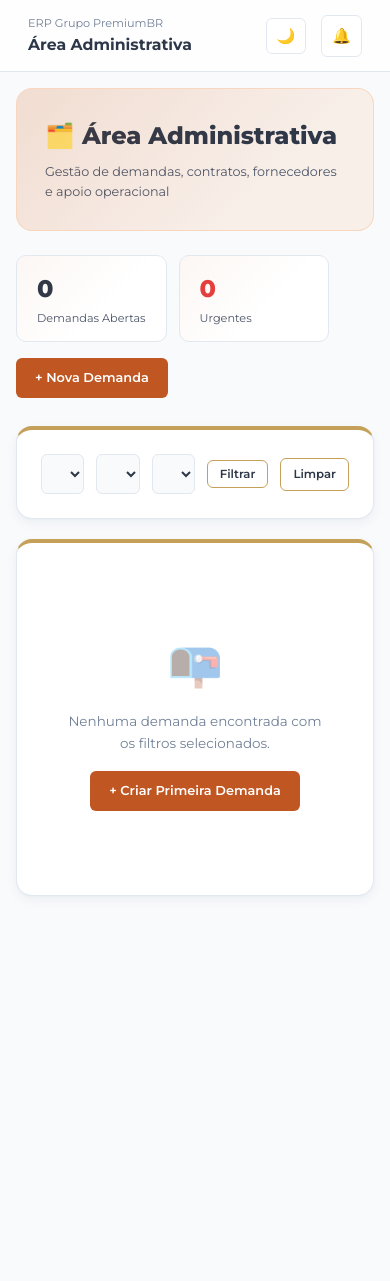
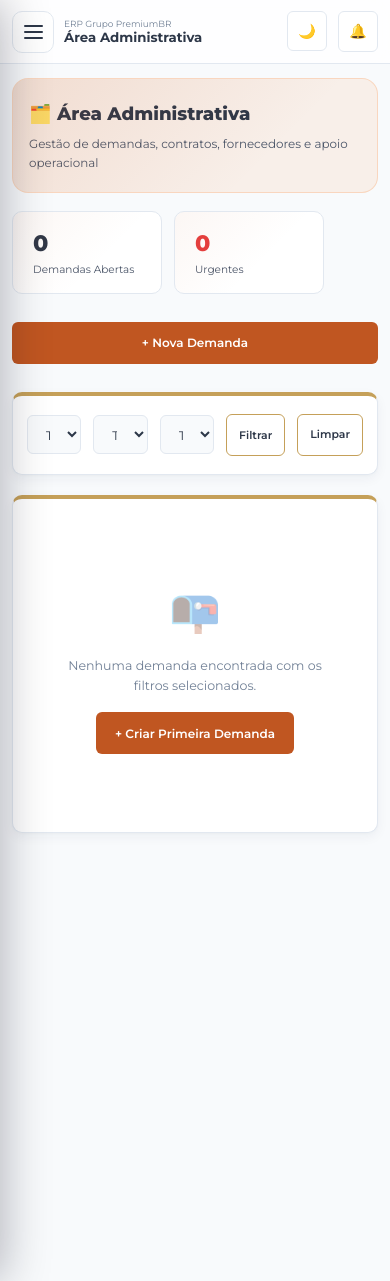
Before and after one commit to nicolasjussiani/grupopremium, a Django app: page /administrativo/ in a window 390 px wide. Run offline with Django 5.2, Linux system fonts and the light colour scheme; a user stored in the database is signed in; data that the repository does not hold is empty; parts of the project's set-up code (start-up, migrations or seed data) failed here and were passed over.

Commit message:
feat: adaptar menu do erp para celular

```diff
--- a/static/css/main.css
+++ b/static/css/main.css
@@ -374,7 +374,11 @@ body {
 .content-area {
   padding: 28px;
   flex: 1;
+  min-width: 0;
 }
+
+.mobile-menu-button,
+.sidebar-backdrop { display: none; }
 
 /* ── CARDS ── */
 .card {
@@ -896,15 +900,104 @@ tbody tr:last-child td { border-bottom: none; }
 /* ── RESPONSIVE ── */
 @media (max-width: 1024px) {
   .erp-layout { grid-template-columns: 1fr; }
-  .sidebar { display: none; }
+  .sidebar {
+    display: flex;
+    position: fixed;
+    inset: 0 auto 0 0;
+    width: min(86vw, 320px);
+    height: 100vh;
+    height: 100dvh;
+    z-index: 300;
+    transform: translateX(-105%);
+    transition: transform 220ms var(--ease);
+    box-shadow: 18px 0 45px rgba(2, 8, 23, 0.3);
+  }
+  .sidebar.is-open { transform: translateX(0); }
+  .sidebar-backdrop {
+    display: block;
+    position: fixed;
+    inset: 0;
+    z-index: 290;
+    border: 0;
+    background: rgba(2, 8, 23, 0.55);
+    opacity: 0;
+    visibility: hidden;
+    pointer-events: none;
+    transition: opacity 220ms var(--ease), visibility 220ms var(--ease);
+  }
+  body.sidebar-open { overflow: hidden; }
+  body.sidebar-open .sidebar-backdrop {
+    opacity: 1;
+    visibility: visible;
+    pointer-events: auto;
+  }
+  .mobile-menu-button {
+    width: 42px;
+    height: 42px;
+    flex: 0 0 42px;
+    display: inline-flex;
+    flex-direction: column;
+    align-items: center;
+    justify-content: center;
+    gap: 4px;
+    border: 1px solid var(--border);
+    border-radius: 10px;
+    background: var(--bg-card);
+    color: var(--text-primary);
+    cursor: pointer;
+    -webkit-tap-highlight-color: transparent;
+  }
+  .mobile-menu-button span {
+    display: block;
+    width: 19px;
+    height: 2px;
+    border-radius: 2px;
+    background: currentColor;
+  }
+  .main-content { width: 100%; min-width: 0; }
   .form-grid { grid-template-columns: 1fr; }
   .grid-2, .grid-3 { grid-template-columns: 1fr; }
 }
 
 @media (max-width: 768px) {
-  .content-area { padding: 16px; }
+  html { font-size: 14px; }
+  .topbar {
+    min-height: 64px;
+    gap: 10px;
+    padding: 10px 12px;
+  }
+  .topbar-title { font-size: 0.95rem; line-height: 1.25; min-width: 0; }
+  .topbar-title .breadcrumb { font-size: 0.64rem; }
+  .topbar-actions { gap: 6px; }
+  .topbar-actions > span { display: none; }
+  .notif-btn { min-width: 40px; min-height: 40px; justify-content: center; }
+  .content-area { padding: 14px 12px 28px; }
+  .page-header { margin-bottom: 18px; }
+  .page-header h1 { font-size: 1.3rem; }
+  .module-banner { padding: 20px 16px; margin-bottom: 18px; }
+  .module-banner .mod-title { font-size: 1.3rem; align-items: flex-start; }
+  .card { padding: 18px 14px; border-radius: var(--radius-md); }
+  .card-header { align-items: flex-start; flex-wrap: wrap; }
   .kpi-grid { grid-template-columns: 1fr 1fr; }
+  .kpi-card { padding: 16px; }
   .kanban-board { grid-template-columns: 1fr; }
+  .alerts-container { inset: 10px 10px auto; max-width: none; }
+  .table-wrap { width: 100%; -webkit-overflow-scrolling: touch; }
+  table { min-width: 640px; }
+  input, select, textarea, button { font-size: 16px; }
+  .btn { min-height: 42px; justify-content: center; }
+  .form-section { padding: 22px 16px 8px; }
+  .collaborator-form > .alert { margin: 16px 16px 0; }
+  img, video { max-width: 100%; height: auto; }
+}
+
+@media (max-width: 480px) {
+  .kpi-grid { grid-template-columns: 1fr; }
+  .page-header { display: block; }
+  .page-header > :last-child { margin-top: 12px; }
+  .page-header .btn { width: 100%; }
+  .gateway-actions { flex-direction: column; }
+  .gateway-actions .btn { width: 100%; }
 }
 
 /* ── EMPTY STATE ── */
--- a/templates/base.html
+++ b/templates/base.html
@@ -7,7 +7,7 @@
   <meta name="description" content="ERP Grupo PremiumBR — Sistema integrado de gestão para Trip Premium e Log Premium">
   <title>{% block title %}ERP Grupo PremiumBR{% endblock %}</title>
   <link rel="icon" href="{% static 'favicon.jpeg' %}" type="image/jpeg">
-  <link rel="stylesheet" href="{% static 'css/main.css' %}?v=3">
+  <link rel="stylesheet" href="{% static 'css/main.css' %}?v=4">
   {% block extra_css %}{% endblock %}
 </head>
 <body>
@@ -31,8 +31,9 @@
 {% endif %}
 
 <div class="erp-layout">
+  <button class="sidebar-backdrop" id="sidebarBackdrop" type="button" aria-label="Fechar menu"></button>
   <!-- SIDEBAR -->
-  <aside class="sidebar" id="sidebar">
+  <aside class="sidebar" id="sidebar" aria-label="Menu principal">
     <!-- Logo -->
     <div class="sidebar-logo">
       <img src="{% static 'logo.jpeg' %}" alt="Grupo PremiumBR Logo" onerror="this.style.display='none'">
@@ -180,6 +181,10 @@
   <div class="main-content">
     <!-- TOPBAR -->
     <div class="topbar">
+      <button class="mobile-menu-button" id="mobileMenuButton" type="button"
+              aria-label="Abrir menu" aria-controls="sidebar" aria-expanded="false">
+        <span></span><span></span><span></span>
+      </button>
       <div class="topbar-title">
         <span class="breadcrumb">ERP Grupo PremiumBR</span>
         {% block topbar_title %}Dashboard{% endblock %}
@@ -208,6 +213,36 @@
 </div>
 
 <script>
+const sidebar = document.getElementById('sidebar');
+const sidebarBackdrop = document.getElementById('sidebarBackdrop');
+const mobileMenuButton = document.getElementById('mobileMenuButton');
+
+function setMobileMenu(open) {
+  if (!sidebar || !mobileMenuButton) return;
+  sidebar.classList.toggle('is-open', open);
+  document.body.classList.toggle('sidebar-open', open);
+  mobileMenuButton.setAttribute('aria-expanded', open ? 'true' : 'false');
+  mobileMenuButton.setAttribute('aria-label', open ? 'Fechar menu' : 'Abrir menu');
+}
+
+if (mobileMenuButton) {
+  mobileMenuButton.addEventListener('click', () => {
+    setMobileMenu(!sidebar.classList.contains('is-open'));
+  });
+}
+if (sidebarBackdrop) sidebarBackdrop.addEventListener('click', () => setMobileMenu(false));
+if (sidebar) {
+  sidebar.querySelectorAll('a.nav-item').forEach(link => {
+    link.addEventListener('click', () => setMobileMenu(false));
+  });
+}
+document.addEventListener('keydown', event => {
+  if (event.key === 'Escape') setMobileMenu(false);
+});
+window.addEventListener('resize', () => {
+  if (window.innerWidth > 1024) setMobileMenu(false);
+});
+
 // Auto-dismiss alerts after 5s
 setTimeout(() => {
   document.querySelectorAll('.alert:not([data-persistent-alert])').forEach(el => {
```
Also changed, not shown: core/test_regressions.py (+16 -0 lines), 1 other file.
